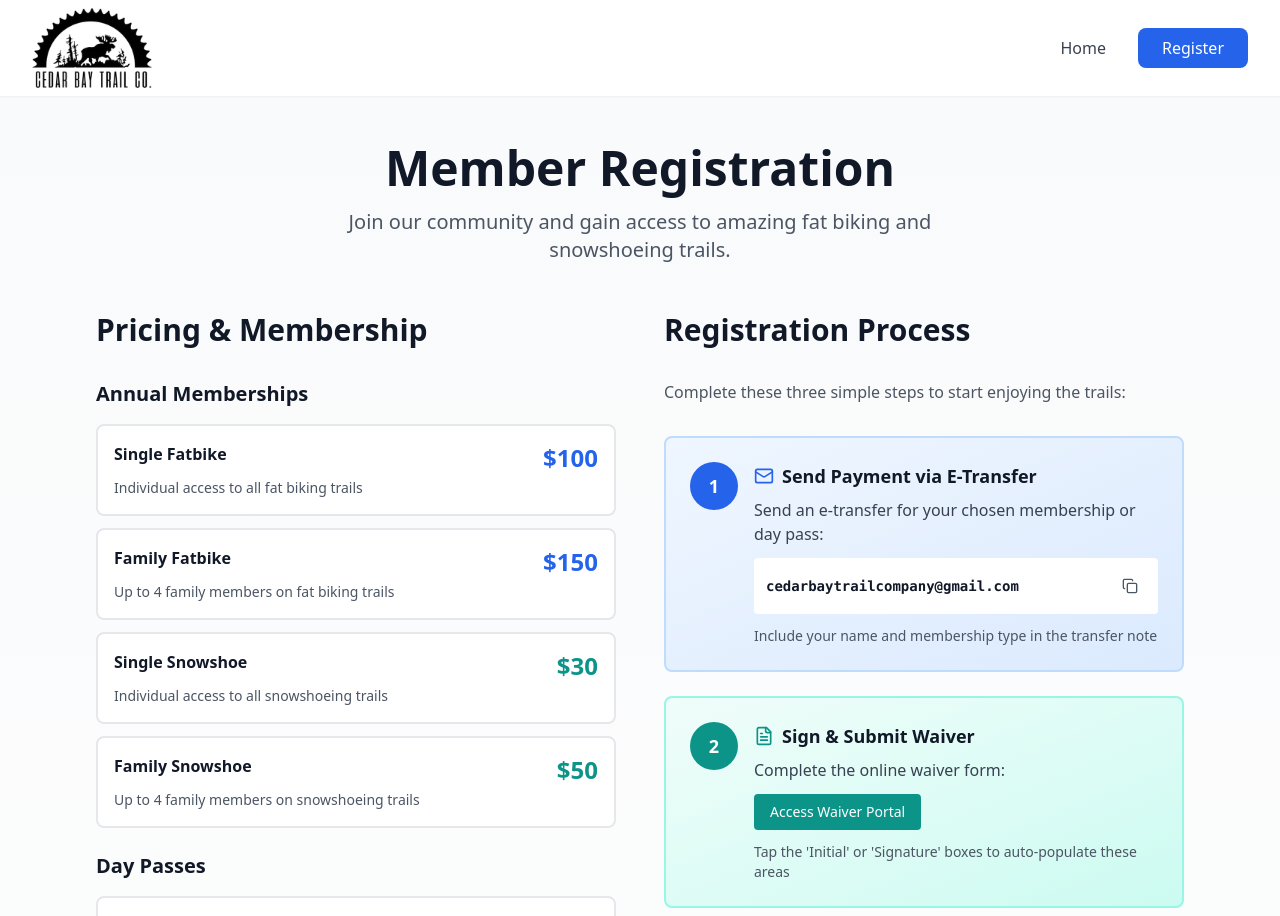
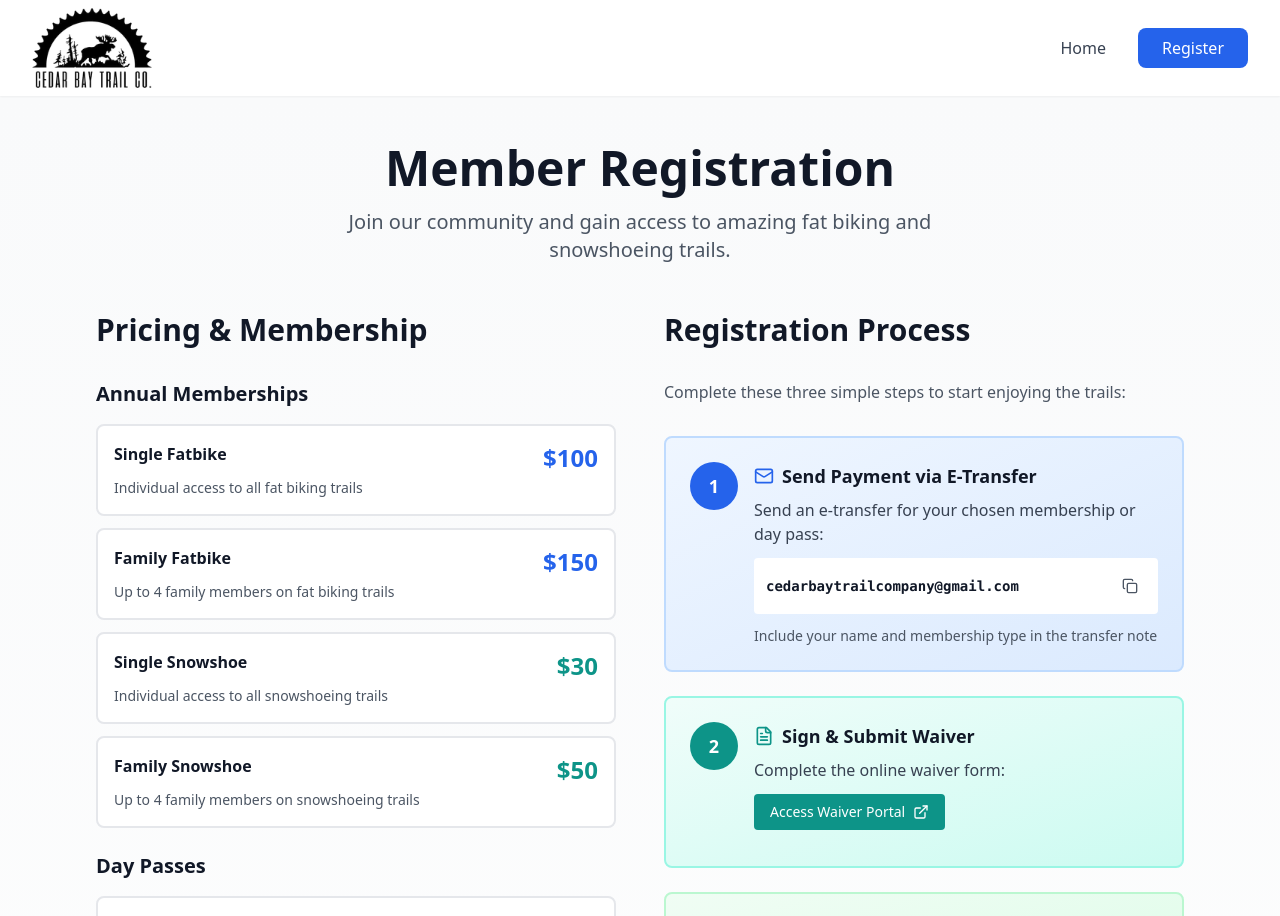
Before and after one commit to stufinn/CedarBayTrailCo2026, a React (Vite) app: page /register in a window 1280 px wide. Shown: the top 916 px of the page. Built offline with nearby package versions, Linux system fonts and the light colour scheme.

Commit message:
feat: update waiver portal link to open in a new tab with external link icon

```diff
--- a/src/pages/Register.tsx
+++ b/src/pages/Register.tsx
@@ -1,4 +1,4 @@
-import { Check, Mail, FileText, Zap, Copy } from 'lucide-react';
+import { Check, Mail, FileText, Zap, Copy, ExternalLink } from 'lucide-react';
 import { useState } from 'react';
 import BudgetBreakdown from '../components/BudgetBreakdown';
 
@@ -137,12 +137,14 @@ export default function Register() {
                     </h3>
                     <p className="text-gray-700 mb-3">Complete the online waiver form:</p>
                     <a
-                      href="#"
-                      className="inline-block bg-teal-600 text-white px-4 py-2 rounded hover:bg-teal-700 transition-colors font-medium text-sm mb-3"
+                      href="https://app.waiversign.com/e/5f995bf516eb010019446497/doc/5f99742ad56fea00190cafa3?event=none"
+                      target='_blank'
+                      className="inline-flex items-center gap-2 bg-teal-600 text-white px-4 py-2 rounded hover:bg-teal-700 transition-colors font-medium text-sm mb-3 relative group"
+                      title="Opens in new tab"
                     >
-                      Access Waiver Portal
+                      <span>Access Waiver Portal</span>
+                      <ExternalLink className="w-4 h-4" />
                     </a>
-                    <p className="text-sm text-gray-600">Tap the 'Initial' or 'Signature' boxes to auto-populate these areas</p>
                   </div>
                 </div>
               </div>
```
